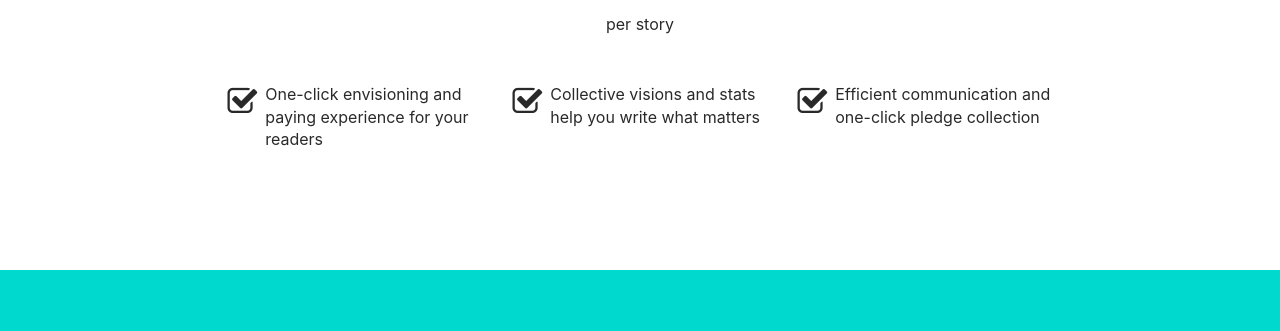
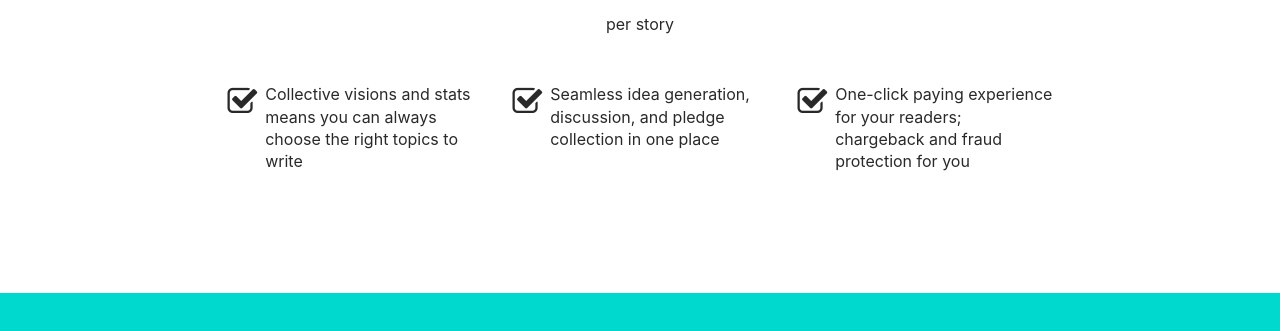
Before and after one commit to appfinca/envisionor, a plain HTML site: page envisionor-an-alternative-to-meidum-partner-program-and-membership.html in a window 1280 px wide. Shown: the part 2658-2989 px from the top of the page. Drawn offline with nearby package versions, Linux system fonts and the light colour scheme.

Commit message:
Wording.

```diff
--- a/envisionor-an-alternative-to-meidum-partner-program-and-membership.html
+++ b/envisionor-an-alternative-to-meidum-partner-program-and-membership.html
@@ -248,19 +248,19 @@
         <div class="col-10 col-md-4 col-lg-3">
           <div class="d-flex">
             <p class="mr-2 h2"><i class="fa fa-check-square-o"></i></p>
-            <p class="mb-4 text-left">One-click envisioning and paying experience for your readers</p>
+            <p class="mb-4 text-left">Collective visions and stats means you can always choose the right topics to write</p>
           </div>
         </div>
         <div class="col-10 col-md-4 col-lg-3">
           <div class="d-flex">
             <p class="mr-2 h2"><i class="fa fa-check-square-o"></i></p>
-            <p class="mb-4 text-left">Collective visions and stats help you write what matters</p>
+            <p class="mb-4 text-left">Seamless idea generation, discussion, and pledge collection in one place</p>
           </div>
         </div>
         <div class="col-10 col-md-4 col-lg-3">
           <div class="d-flex">
             <p class="mr-2 h2"><i class="fa fa-check-square-o"></i></p>
-            <p class="mb-4 text-left">Efficient communication and one-click pledge collection</p>
+            <p class="mb-4 text-left">One-click paying experience for your readers; chargeback and fraud protection for you</p>
           </div>
         </div>
       </div>
```
Also changed, not shown: index.html (+9 -9 lines).
